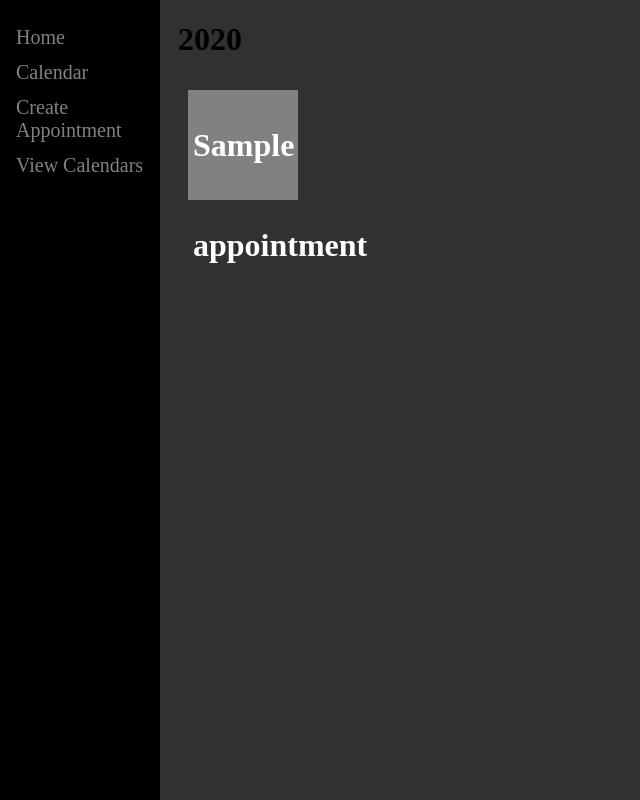
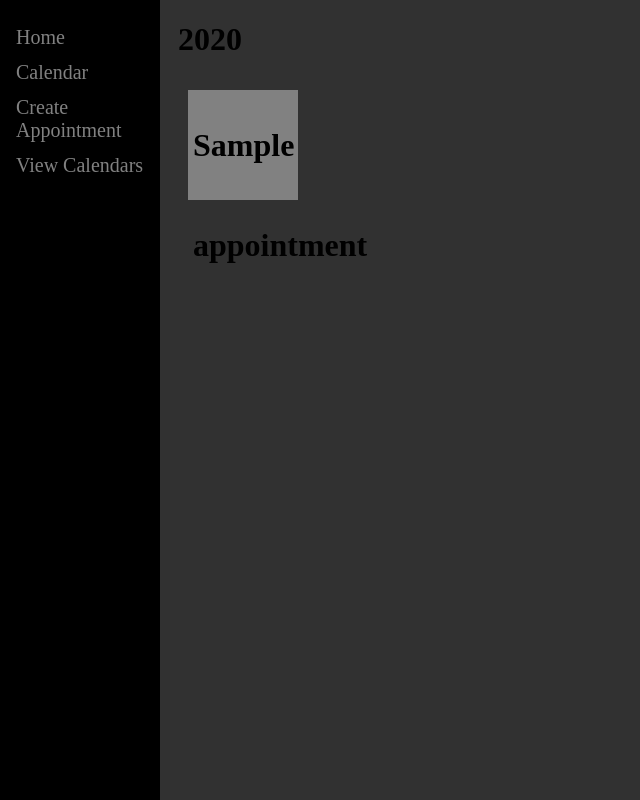
Before and after one commit to Uhgtred/FamilyCalendar, a Django app: template FamilyCalendar/main/templates/main/calendar.html in a window 1280 px wide. Shown: the whole page, without its empty margins (0-640 px from the left). Run offline with Django 4.2, Linux system fonts and the light colour scheme; the template is opened without the code that fills it: most values are stand-ins (such as "Sample title", 1, 10 or a date in 2020); parts of the project's set-up code (start-up, migrations or seed data) failed here and were passed over.

Commit message:
figuring js-stuff

```diff
--- a/FamilyCalendar/main/static/calendar.css
+++ b/FamilyCalendar/main/static/calendar.css
@@ -14,9 +14,8 @@
   width: 100px;
   height: 100px;
   margin: 10px;
-
   line-height: 100px;
-  color: white;
+  color: black;
   font-weight: bold;
   font-size: 2em;
   text-align: center;
--- a/FamilyCalendar/main/static/calendar.js
+++ b/FamilyCalendar/main/static/calendar.js
@@ -1,11 +1,13 @@
-const days = document.getElementById('Squares')
+const days = document.getElementById('daySquares')
 console.log(days)
 function printSomething(){
     console.log('Clicked a day of a Month!')
 }
 
 for (let counter = 0; counter < days.length; counter++){
-    days[counter].addEventListener('click', printSomething)
+    const daySquare = days[counter]
+    daySquare.addEventListener('click', printSomething)
+
     // switch (day.innerText) {
     //     case 'daySquare':
     //         day.addEventListener('click', printSomething);
--- a/FamilyCalendar/main/static/mybase.js
+++ b/FamilyCalendar/main/static/mybase.js
@@ -1,15 +1,14 @@
 const subNavigationElements = document.getElementsByClassName('subNavigation');
 
-// console.log(subNavigationElements);
+console.log(subNavigationElements)
 
 const basePath = window.location.origin;
 const currentYear = new Date().getFullYear();
 
 function printCalendarEvent(){
-    // console.log('CLICKED CALENDAR!!!');
     const pageUrl = basePath + '/calendar/' + currentYear ;
-    window.open(pageUrl, '__self');
-    // console.log(pageUrl);
+    window.close();
+    window.open(pageUrl);
 }
 
 for (let counter = 0; counter < subNavigationElements.length; counter++) {
--- a/FamilyCalendar/main/templates/main/calendar.html
+++ b/FamilyCalendar/main/templates/main/calendar.html
@@ -9,13 +9,13 @@
 </head>
 {% block content %}
     <h1>{{list.year}}</h1>
-    <ul id="Squares" class="Squares">
+    <div id="Squares" class="Squares">
         {% for appointment in list.appointment_set.all %}
-            <li id="daySquares">
+            <div id="daySquares" class="daySquares">
                 {{appointment.name}}
-            </li>
+            </div>
         {% endfor %}
-    </ul>
+    </div>
 
     {% load static %}
     <link rel='stylesheet' href={% static 'calendar.css' %}>
--- a/FamilyCalendar/main/urls.py
+++ b/FamilyCalendar/main/urls.py
@@ -9,6 +9,7 @@ urlpatterns = [
     path('appointment/<str:name>/', views.Appointments.appointment, name='appointment'),
     path('calendars/', views.Calendars.allCalendars, name='calendarList'),
     path('calendar/<int:year>/', views.Calendars.calendarPage, name='calendar'),
+    path('calendar/', views.Calendars.calendarPage, name='calendar'),
     path("CreateCalendar/", views.Calendars.createCalendar, name='createCalendar'),
     path('CreateAppointment/', views.Appointments.createAppointment, name='createAppointment')
 ]
```
